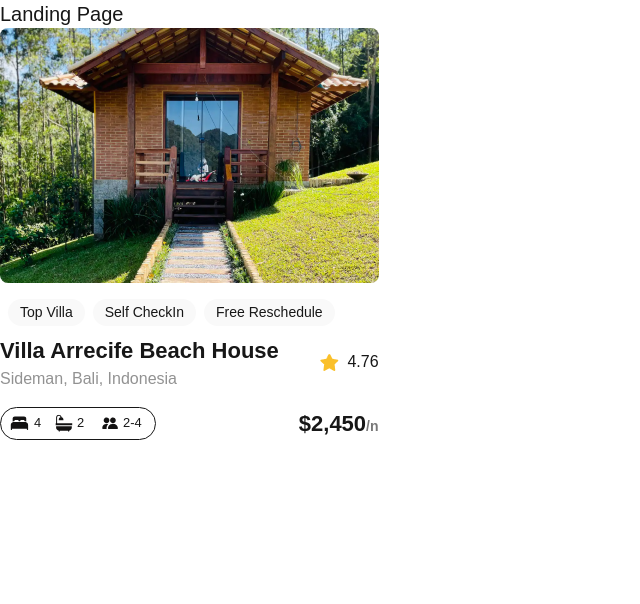
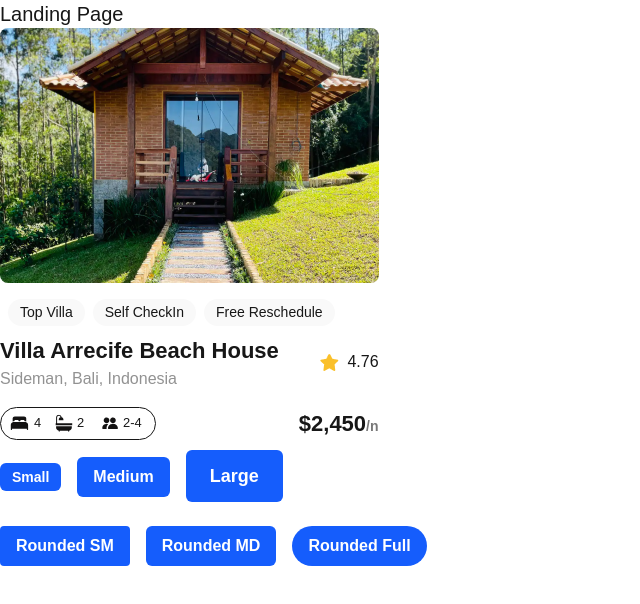
Before and after one commit to Elijah-05/alx-project-0x00-setup, a Next.js app in the folder alx-project-0x00/: page /landing in a window 1280 px wide. Shown: the top 604 px of the page, without its empty margins (0-640 px from the left). Built offline with nearby package versions, Linux system fonts and the light colour scheme.

Commit message:
feat: custom button with props

```diff
--- /dev/null
+++ b/alx-project-0x00/components/Button.tsx
@@ -0,0 +1,32 @@
+import { ButtonProps } from "@/interfaces";
+
+const sizeClasses = {
+  small: 'text-sm px-3 py-1',
+  medium: 'text-base px-4 py-2',
+  large: 'text-lg px-6 py-3',
+};
+
+const roundedClasses = {
+  sm: 'rounded-sm',
+  md: 'rounded-md',
+  full: 'rounded-full',
+};
+
+const Button: React.FC<ButtonProps> = ({
+  title,
+  size = 'medium',
+  rounded = 'md',
+  onClick,
+}) => {
+  return (
+    <button
+      className={`font-semibold text-white bg-blue-600 hover:bg-blue-700 transition
+                  ${sizeClasses[size]} ${roundedClasses[rounded]}`}
+      onClick={onClick}
+    >
+      {title}
+    </button>
+  );
+};
+
+export default Button;
--- a/alx-project-0x00/interfaces/index.ts
+++ b/alx-project-0x00/interfaces/index.ts
@@ -1,3 +1,11 @@
 export interface PillProps {
-  title: string
+  title: string;
 }
+
+export interface ButtonProps {
+  title: string;
+  styles?: string;
+  size?: "small" | "medium" | "large";
+  rounded?: "sm" | "md" | "full";
+  onClick?: () => void;
+}
--- a/alx-project-0x00/pages/landing.tsx
+++ b/alx-project-0x00/pages/landing.tsx
@@ -1,11 +1,26 @@
-import Card from "@/components/Card"
+import Button from "@/components/Button";
+import Card from "@/components/Card";
 
-const Landing: React.FC =  () => {
+const Landing: React.FC = () => {
   return (
     <div>
       <h1 className=" text-xl font-extralight">Landing Page</h1>
       <Card />
+
+      {/* === Size Variants === */}
+      <div className="space-x-4">
+        <Button title="Small" size="small" />
+        <Button title="Medium" size="medium" />
+        <Button title="Large" size="large" />
+      </div>
+
+      {/* === Rounded Variants === */}
+      <div className="space-x-4 mt-6">
+        <Button title="Rounded SM" rounded="sm" />
+        <Button title="Rounded MD" rounded="md" />
+        <Button title="Rounded Full" rounded="full" />
+      </div>
     </div>
-  )
-}
-export default Landing
+  );
+};
+export default Landing;
```
